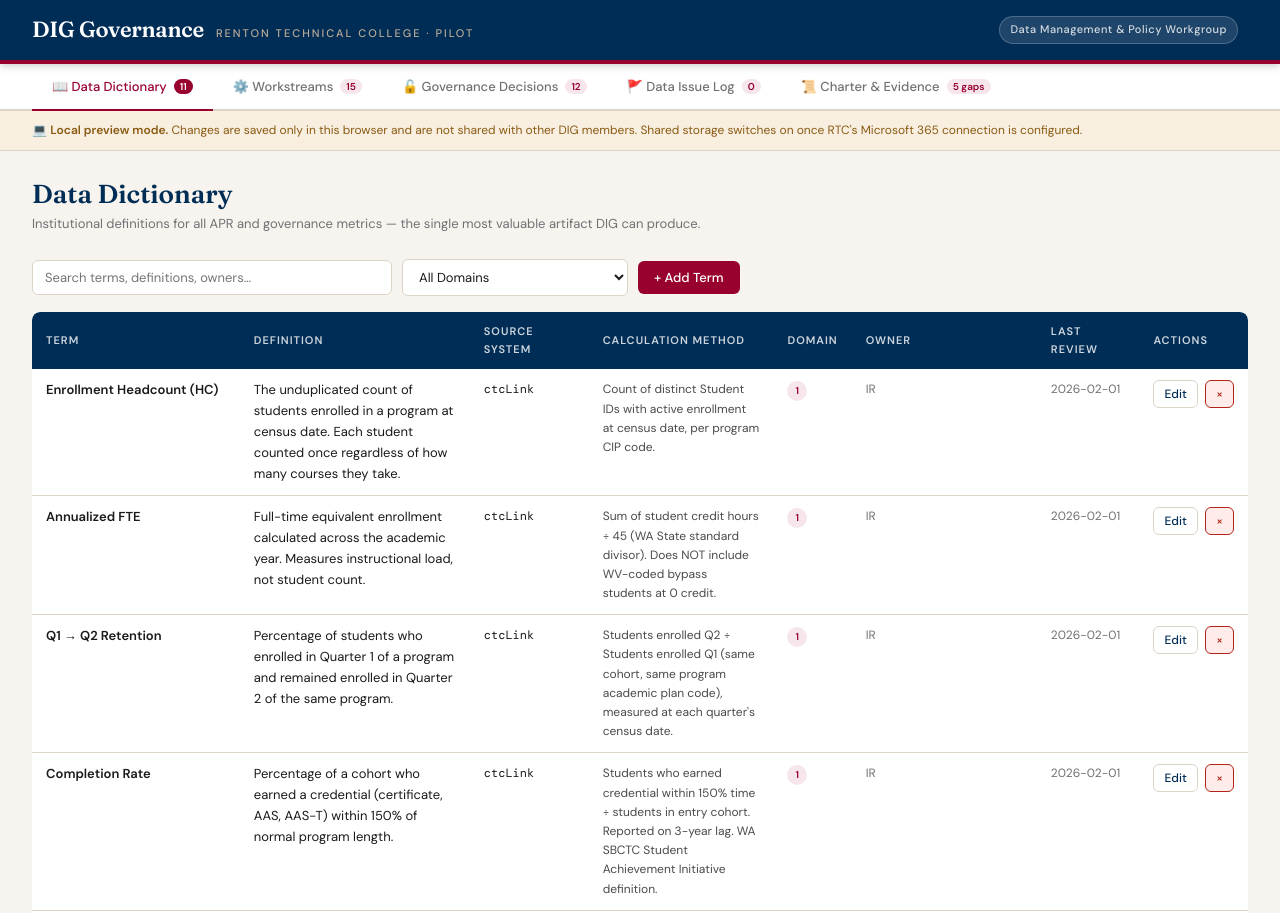
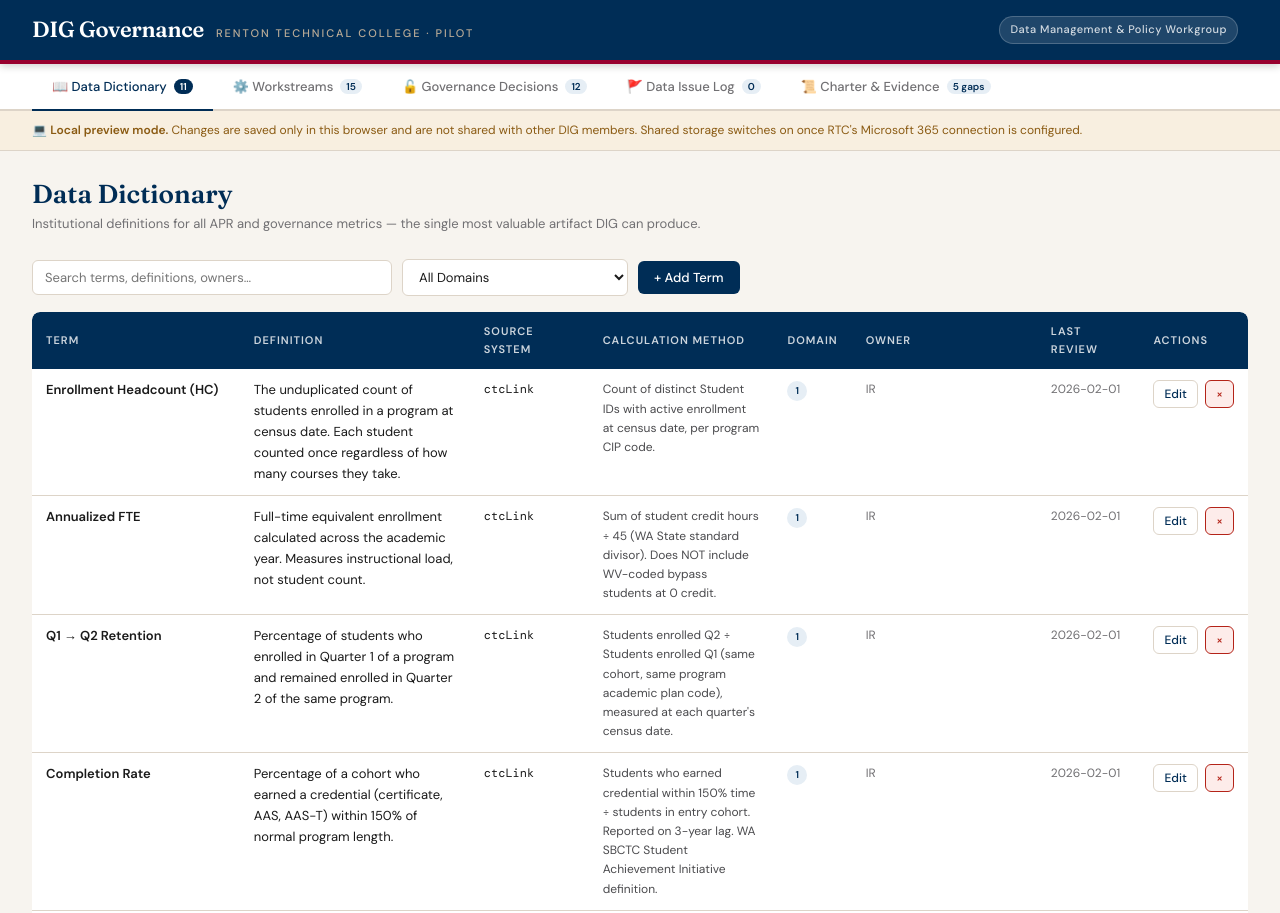
Before and after one commit to mrmeaswell/dig-governance-pilot, a plain HTML site: page index.html in a window 1280 px wide. Shown: the top 913 px of the page. Drawn offline with nearby package versions, Linux system fonts and the light colour scheme.

Commit message:
Use RTC Blue for buttons and active tab; keep maroon as header stripe only (#3)
Claude-Session: https://claude.ai/code/session_01D7C7uf4dQ7Q6crqwCUrZgu

Co-authored-by: Claude <noreply@anthropic.com>

```diff
--- a/index.html
+++ b/index.html
@@ -13,8 +13,9 @@
   --bg:       #F7F4EF;
   --surface:  #FFFFFF;
   --navy:     #002D56;
-  --blue:     #98002E;
-  --blue-lt:  #F6E6EB;
+  --blue:     #002D56;
+  --blue-lt:  #E6EEF5;
+  --maroon:   #98002E;
   --teal:     #1F5A85;
   --teal-lt:  #E6EEF5;
   --amber:    #8A5A12;
@@ -57,7 +58,7 @@ body {
   top: 0;
   z-index: 100;
   box-shadow: 0 2px 8px rgba(0,0,0,0.2);
-  border-bottom: 4px solid var(--blue);
+  border-bottom: 4px solid var(--maroon);
 }
 .site-header .logo {
   display: flex;
@@ -194,7 +195,7 @@ body {
   gap: 6px;
 }
 .btn-primary { background: var(--blue); color: white; }
-.btn-primary:hover { background: #7A0025; }
+.btn-primary:hover { background: #001F3D; }
 .btn-secondary { background: var(--surface); color: var(--navy); border: 1.5px solid var(--border); }
 .btn-secondary:hover { border-color: var(--navy); }
 .btn-danger { background: var(--red-lt); color: var(--red); border: 1.5px solid var(--red); }
```
